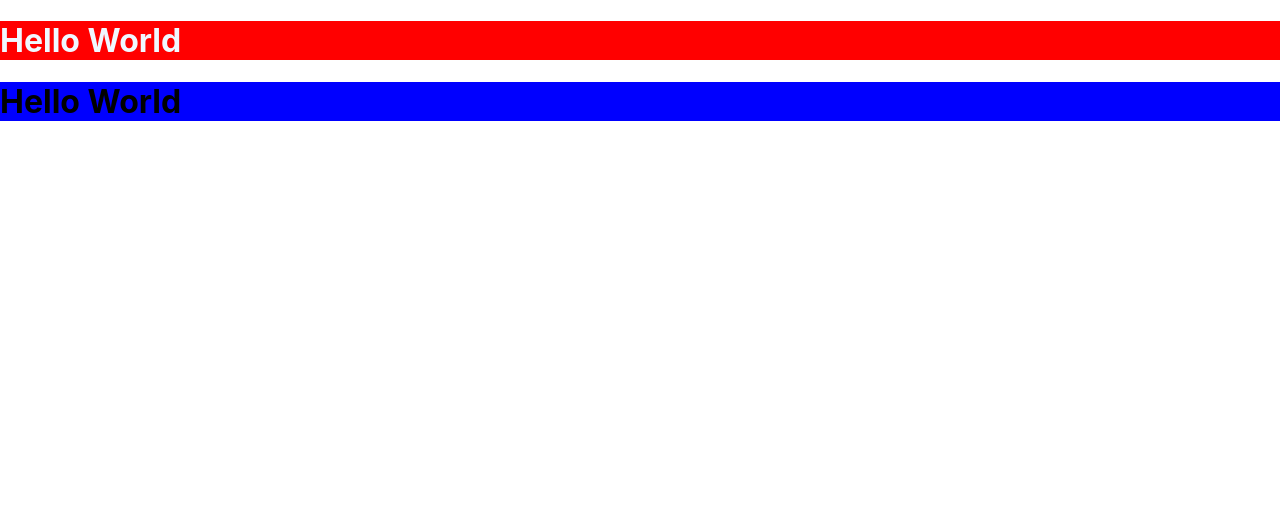
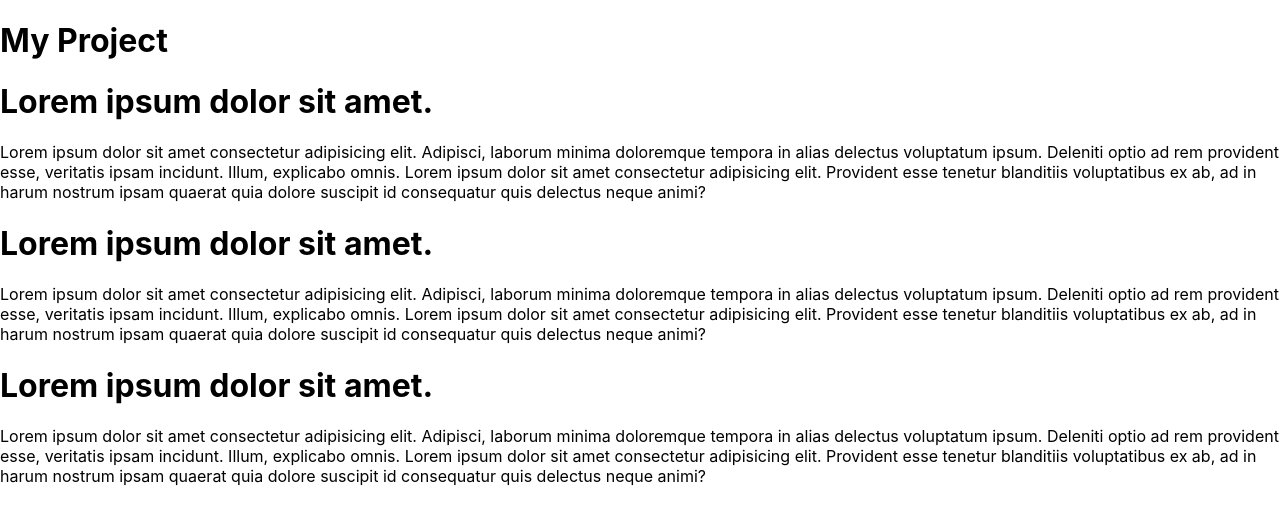
Before and after one commit to AkashPangare/first-react-project, a React (Create React App) app: page / in a window 1280 px wide. Shown: the top 524 px of the page. Built offline with nearby package versions, Linux system fonts and the light colour scheme.

Commit message:
paragraph

```diff
--- a/src/App.js
+++ b/src/App.js
@@ -1,16 +1,43 @@
 import logo from './logo.svg';
-import './App.css';
+//import './App.css';
+function App() {
+  return (
+    <>
+      <h1 className="bg-primary text-light p-3">My Project</h1>
 
-function App() {
+      <div className="alert alert-primary">
+        <h1>Lorem ipsum dolor sit amet.</h1>
+        Lorem ipsum dolor sit amet consectetur adipisicing elit. Adipisci,
+        laborum minima doloremque tempora in alias delectus voluptatum ipsum.
+        Deleniti optio ad rem provident esse, veritatis ipsam incidunt. Illum,
+        explicabo omnis. Lorem ipsum dolor sit amet consectetur adipisicing
+        elit. Provident esse tenetur blanditiis voluptatibus ex ab, ad in harum
+        nostrum ipsam quaerat quia dolore suscipit id consequatur quis delectus
+        neque animi?
+      </div>
 
+      <div className="alert alert-primary">
+        <h1>Lorem ipsum dolor sit amet.</h1>
+        Lorem ipsum dolor sit amet consectetur adipisicing elit. Adipisci,
+        laborum minima doloremque tempora in alias delectus voluptatum ipsum.
+        Deleniti optio ad rem provident esse, veritatis ipsam incidunt. Illum,
+        explicabo omnis. Lorem ipsum dolor sit amet consectetur adipisicing
+        elit. Provident esse tenetur blanditiis voluptatibus ex ab, ad in harum
+        nostrum ipsam quaerat quia dolore suscipit id consequatur quis delectus
+        neque animi?
+      </div>
 
-
-  return(
-    <>
-    <h1 class="classroom">Hello World</h1>
-    <h1 style={{background:"blue",color:"black"}}>Hello World</h1>
+      <div className="alert alert-primary">
+        <h1>Lorem ipsum dolor sit amet.</h1>
+        Lorem ipsum dolor sit amet consectetur adipisicing elit. Adipisci,
+        laborum minima doloremque tempora in alias delectus voluptatum ipsum.
+        Deleniti optio ad rem provident esse, veritatis ipsam incidunt. Illum,
+        explicabo omnis. Lorem ipsum dolor sit amet consectetur adipisicing
+        elit. Provident esse tenetur blanditiis voluptatibus ex ab, ad in harum
+        nostrum ipsam quaerat quia dolore suscipit id consequatur quis delectus
+        neque animi?
+      </div>
     </>
-
   );
 }
 
```
